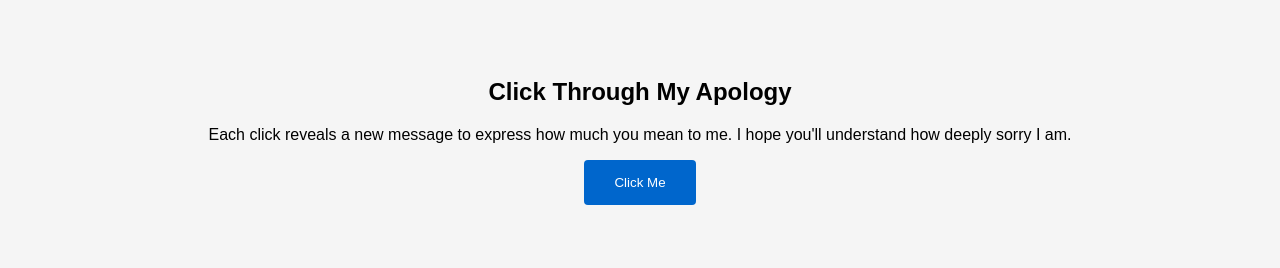
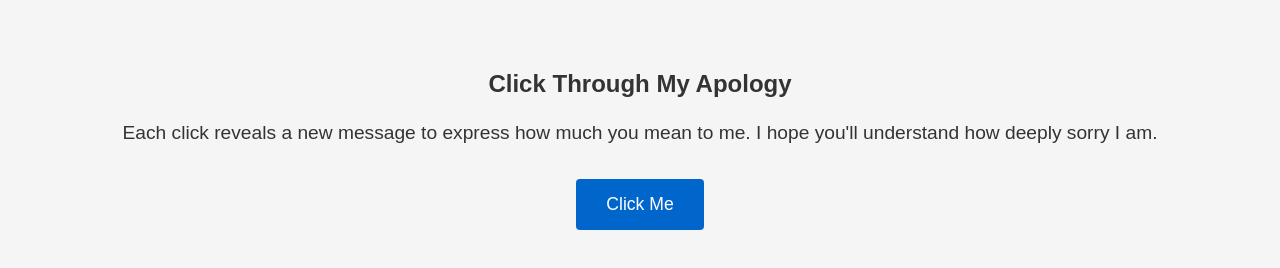
Before and after one commit to heaymalaah/heayma.github.io, a plain HTML site: page interactive-apology.html in a window 1280 px wide. Drawn offline with Linux system fonts and the light colour scheme.

Commit message:
Update interactive-apology.html

```diff
--- a/interactive-apology.html
+++ b/interactive-apology.html
@@ -4,6 +4,10 @@
     <meta charset="UTF-8">
     <meta name="viewport" content="width=device-width, initial-scale=1.0">
     <title>Interactive Apology</title>
+
+    <!-- Link to the external CSS file -->
+    <link rel="stylesheet" href="styles.css">  <!-- Add this line -->
+
     <style>
         body {
             font-family: Arial, sans-serif;
```
